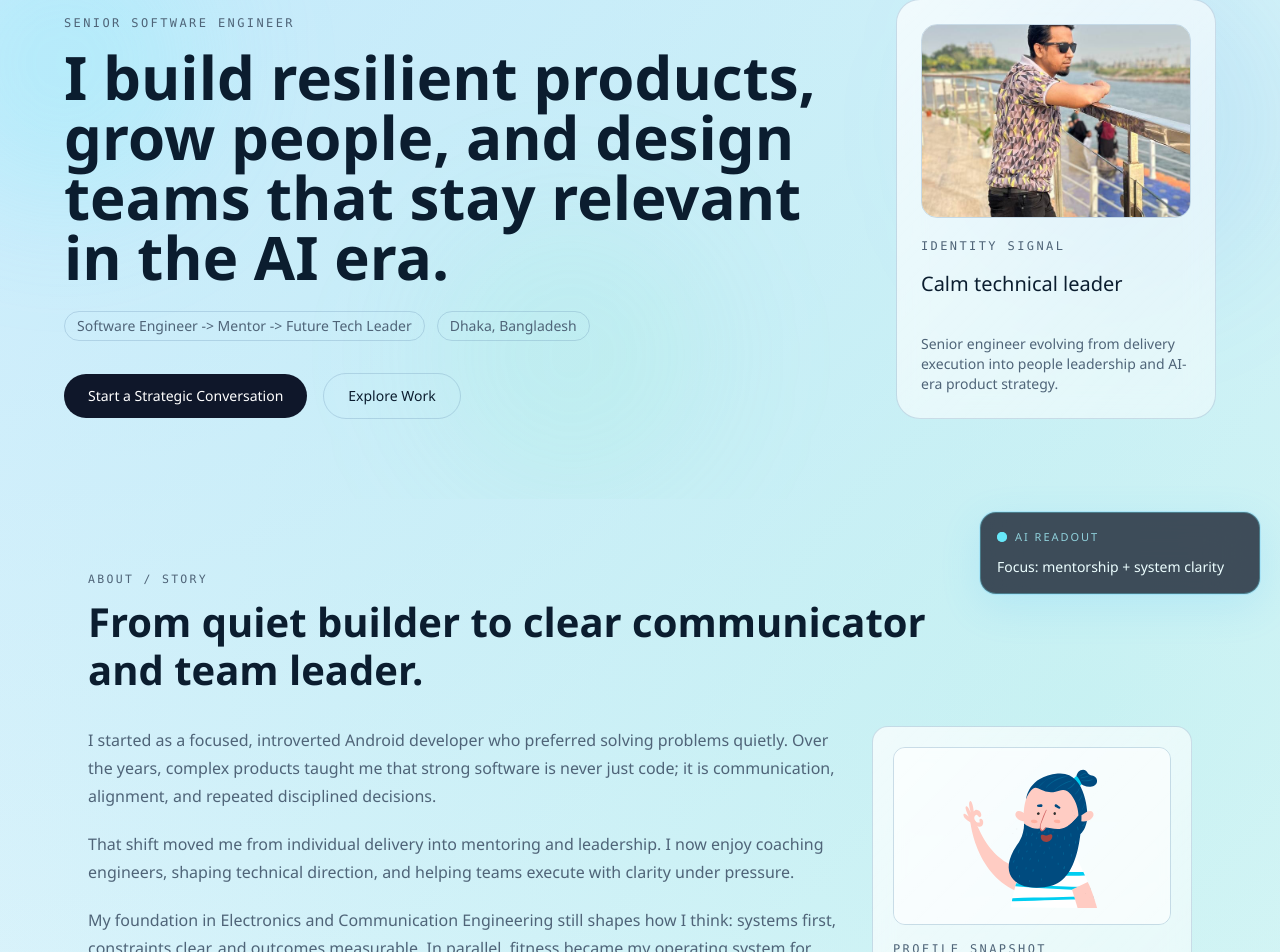
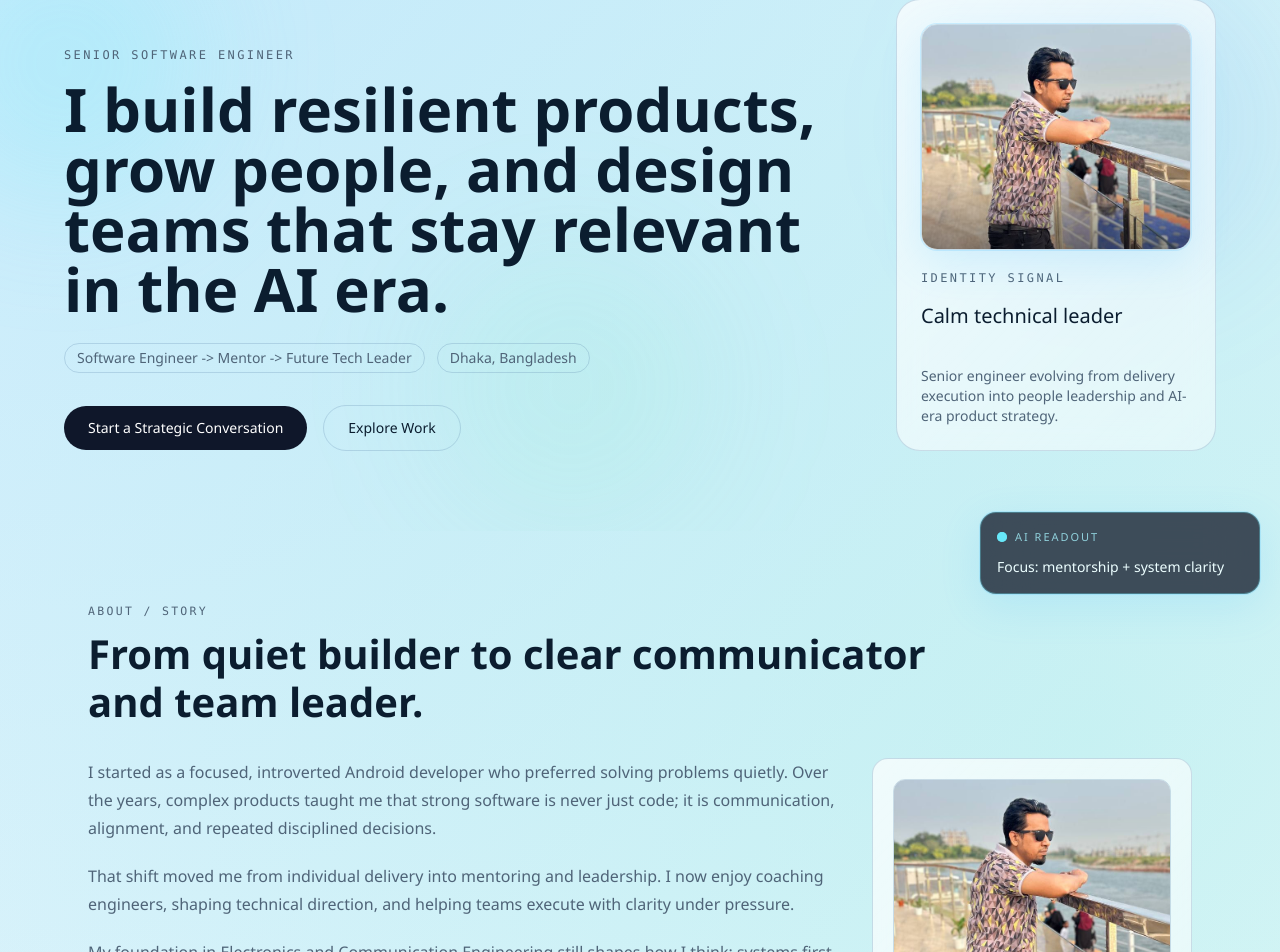
Before and after one commit to TouhidSwapon/portfoliobycodex, a Next.js app: page / in a window 1280 px wide. Shown: the part 186-1138 px from the top of the page. Built offline with nearby package versions, Linux system fonts and the light colour scheme.

Commit message:
Refine personal image direction across hero, projects, about, and fitness

```diff
--- a/components/about.tsx
+++ b/components/about.tsx
@@ -22,11 +22,12 @@ export function AboutSection() {
         <Reveal className="glass-card rounded-2xl p-5" delay={0.1}>
           <div className="relative mb-4 overflow-hidden rounded-xl border border-[color:var(--edge)]">
             <Image
-              src="/images/legacy/man.svg"
-              alt="Touhid Swapon illustration"
+              src="/images/legacy/avatar.jpg"
+              alt="Touhid Swapon profile photo"
               width={520}
               height={420}
-              className="h-44 w-full bg-white/60 object-contain p-4 dark:bg-slate-900/50"
+              className="h-52 w-full object-cover"
+              style={{ objectPosition: "50% 18%" }}
             />
           </div>
           <p className="font-mono text-xs uppercase tracking-[0.2em] text-[color:var(--muted)]">Profile Snapshot</p>
--- a/components/fitness.tsx
+++ b/components/fitness.tsx
@@ -13,11 +13,12 @@ export function FitnessSection() {
         <Reveal className="glass-card rounded-2xl p-6">
           <div className="mb-4 overflow-hidden rounded-xl border border-[color:var(--edge)]">
             <Image
-              src="/images/legacy/blog-2.jpg"
-              alt="Discipline and consistency visual"
+              src="/images/legacy/avatar.jpg"
+              alt="Touhid Swapon lifestyle portrait"
               width={640}
               height={360}
               className="h-44 w-full object-cover"
+              style={{ objectPosition: "50% 12%" }}
             />
           </div>
           <p className="text-sm leading-7 text-[color:var(--muted)]">
--- a/components/hero.tsx
+++ b/components/hero.tsx
@@ -75,15 +75,17 @@ export function Hero() {
           transition={{ delay: 0.3, duration: 0.6 }}
           className="glass-card rounded-3xl p-6"
         >
-          <div className="relative mb-5 overflow-hidden rounded-2xl border border-[color:var(--edge)]">
+          <div className="relative mb-5 overflow-hidden rounded-2xl border border-[color:var(--edge)] shadow-glow">
             <Image
               src="/images/legacy/avatar.jpg"
               alt="Touhid Swapon portrait"
               width={640}
               height={420}
-              className="h-48 w-full object-cover"
+              className="h-56 w-full object-cover"
+              style={{ objectPosition: "50% 16%" }}
               priority
             />
+            <div className="pointer-events-none absolute inset-x-0 bottom-0 h-20 bg-gradient-to-t from-slate-950/45 to-transparent" />
           </div>
           <p className="font-mono text-xs uppercase tracking-[0.2em] text-[color:var(--muted)]">Identity Signal</p>
           <div className="relative mt-4 min-h-12 text-xl font-medium text-[color:var(--text)]">
--- a/components/projects.tsx
+++ b/components/projects.tsx
@@ -2,7 +2,29 @@ import { projects } from "@/data/profile";
 import Image from "next/image";
 import { Reveal } from "./reveal";
 
-const projectVisuals = ["/images/legacy/folio-1.jpg", "/images/legacy/folio-4.jpg", "/images/legacy/folio-5.jpg"];
+const projectVisualMap: Record<string, { src: string; focus: string; note: string }> = {
+  "Mobile Product Reliability Program": {
+    src: "/images/legacy/folio-4.jpg",
+    focus: "52% 40%",
+    note: "Reliability and release excellence"
+  },
+  "Cross-Platform Delivery Evolution": {
+    src: "/images/legacy/folio-1.jpg",
+    focus: "50% 44%",
+    note: "Cross-platform engineering transition"
+  },
+  "Mentor-Led Capability Building": {
+    src: "/images/legacy/folio-6.jpg",
+    focus: "48% 30%",
+    note: "Mentorship-led team growth"
+  }
+};
+
+const fallbackVisual = {
+  src: "/images/legacy/folio-5.jpg",
+  focus: "50% 40%",
+  note: "Product delivery narrative"
+};
 
 export function ProjectsSection() {
   return (
@@ -13,7 +35,10 @@ export function ProjectsSection() {
       </Reveal>
 
       <div className="mt-8 grid gap-6">
-        {projects.map((project, index) => (
+        {projects.map((project, index) => {
+          const visual = projectVisualMap[project.title] ?? fallbackVisual;
+
+          return (
           <Reveal
             key={project.title}
             delay={index * 0.06}
@@ -22,12 +47,16 @@ export function ProjectsSection() {
             <div className="grid gap-5 md:grid-cols-[230px_1fr]">
               <div className="overflow-hidden rounded-xl border border-[color:var(--edge)]">
                 <Image
-                  src={projectVisuals[index % projectVisuals.length]}
+                  src={visual.src}
                   alt={`${project.title} visual`}
                   width={460}
                   height={340}
                   className="h-full min-h-44 w-full object-cover"
+                  style={{ objectPosition: visual.focus }}
                 />
+                <p className="border-t border-[color:var(--edge)] px-3 py-2 text-[11px] uppercase tracking-[0.12em] text-[color:var(--muted)]">
+                  {visual.note}
+                </p>
               </div>
 
               <div>
@@ -49,7 +78,8 @@ export function ProjectsSection() {
               </div>
             </div>
           </Reveal>
-        ))}
+          );
+        })}
       </div>
     </section>
   );
```
